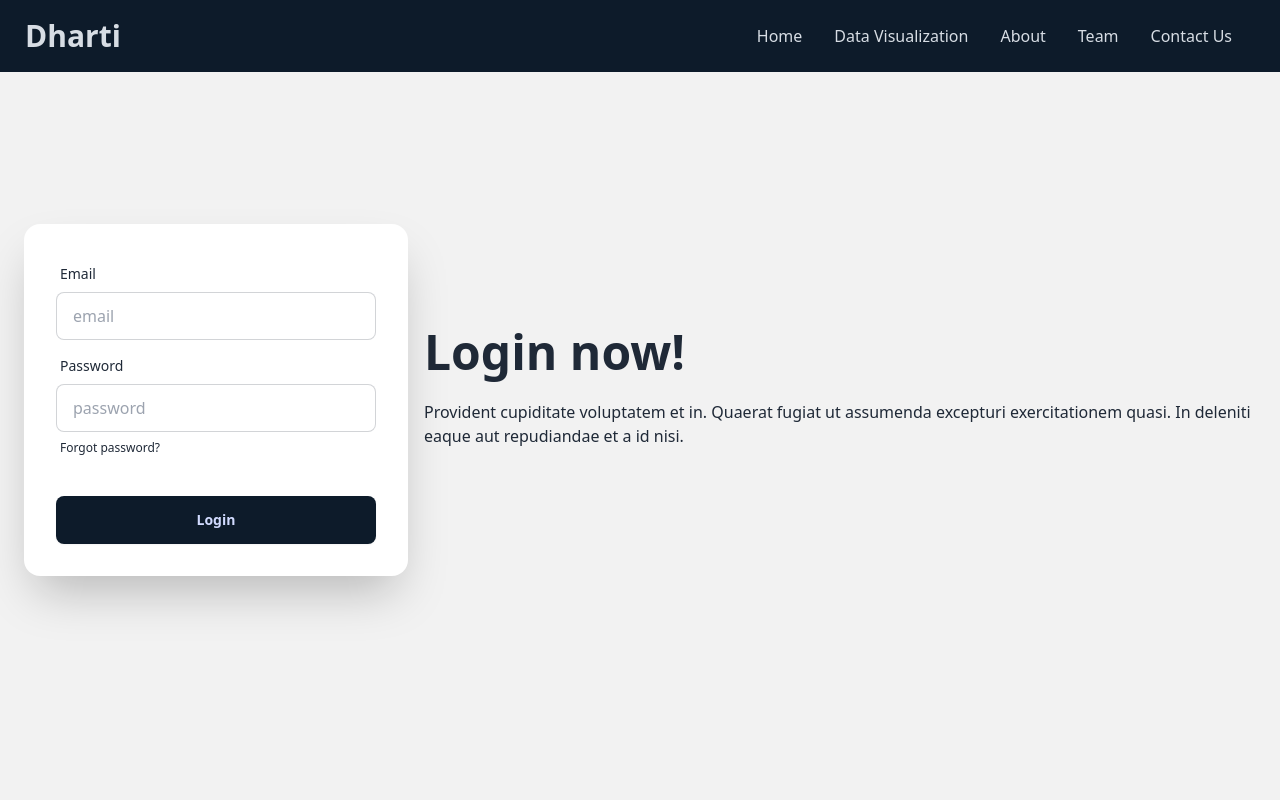
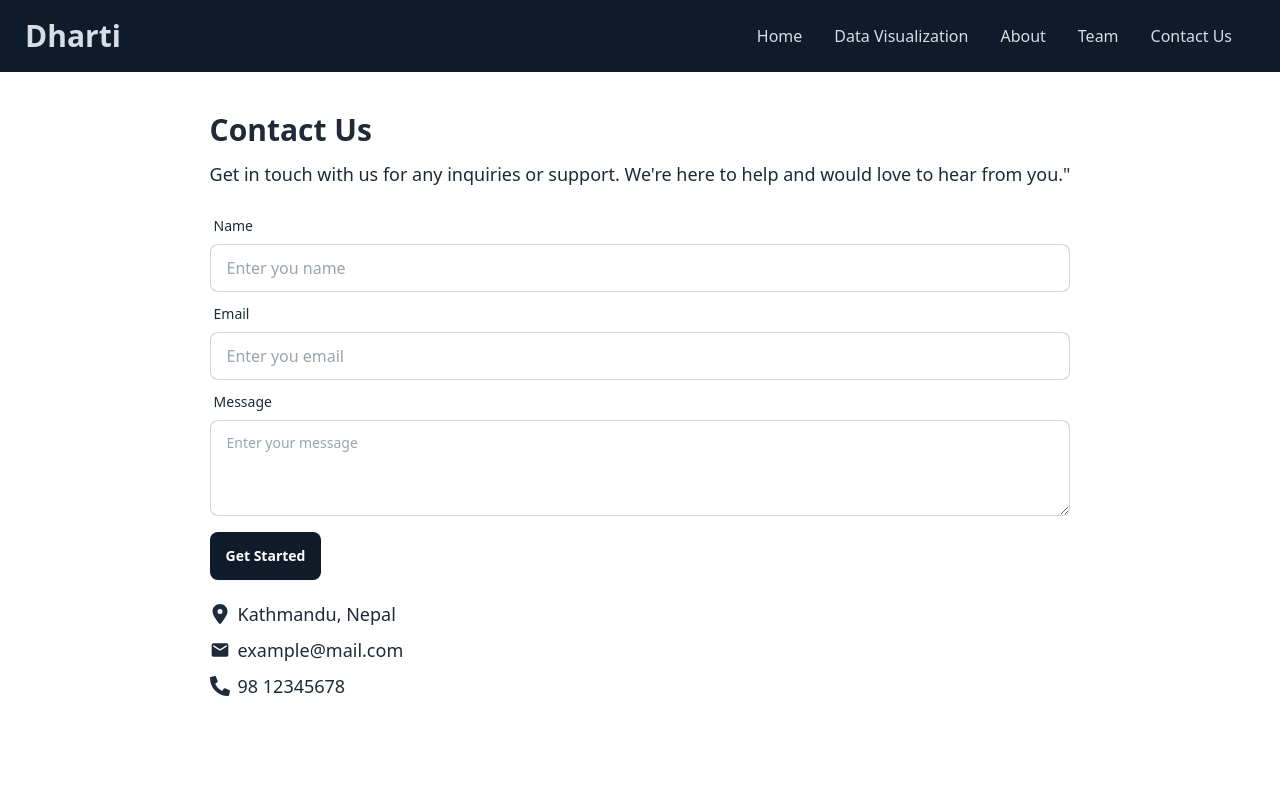
Before and after one commit to bikashmishraa/Dharti-2.0, a React (Vite) app: page /contact in a window 1280 px wide. Built offline with nearby package versions, Linux system fonts and the light colour scheme; a web font is replaced by a local one.

Commit message:
contact-us section added

```diff
--- a/src/pages/ContactUs.jsx
+++ b/src/pages/ContactUs.jsx
@@ -1,56 +1,93 @@
-import React from "react";
+import { FaLocationDot } from "react-icons/fa6";
+import { MdMail } from "react-icons/md";
+import { FaPhoneAlt } from "react-icons/fa";
 
 const ContactUs = () => {
   return (
-    <>
-      <div className="section-wrapper hero bg-base-200 min-h-screen">
-        <div className="hero-content flex-col lg:flex-row-reverse">
-          <div className="text-center lg:text-left">
-            <h1 className="text-5xl font-bold">Login now!</h1>
-            <p className="py-6">
-              Provident cupiditate voluptatem et in. Quaerat fugiat ut assumenda
-              excepturi exercitationem quasi. In deleniti eaque aut repudiandae
-              et a id nisi.
+    <section className="section-wrapper flex-center">
+      <div className="space-y-5">
+        <div className="space-y-3">
+          <h2 className="text-3xl font-semibold">Contact Us</h2>
+          <p className="text-lg">
+            Get in touch with us for any inquiries or support. We're here to
+            help and would love to hear from you."
           </p>
         </div>
-          <div className="card bg-base-100 w-full max-w-sm shrink-0 shadow-2xl">
-            <form className="card-body">
-              <div className="form-control">
-                <label className="label">
+
+        <form className="space-y-1">
+          <label className="form-control w-full">
+            <div className="label">
+              <span className="label-text">Name</span>
+            </div>
+            <input
+              type="text"
+              placeholder="Enter you name"
+              className="input input-bordered w-full"
+            />
+          </label>
+          <label className="form-control w-full">
+            <div className="label">
               <span className="label-text">Email</span>
-                </label>
+            </div>
             <input
               type="email"
-                  placeholder="email"
-                  className="input input-bordered"
-                  required
+              placeholder="Enter you email"
+              className="input input-bordered w-full"
             />
+          </label>
+          <label className="form-control w-full pb-3">
+            <div className="label">
+              <span className="label-text">Message</span>
             </div>
-              <div className="form-control">
-                <label className="label">
-                  <span className="label-text">Password</span>
+            <textarea
+              className="textarea textarea-bordered h-24 "
+              placeholder="Enter your message"
+            ></textarea>
           </label>
-                <input
-                  type="password"
-                  placeholder="password"
-                  className="input input-bordered"
-                  required
-                />
-                <label className="label">
-                  <a href="#" className="label-text-alt link link-hover">
-                    Forgot password?
-                  </a>
-                </label>
+          <button type="submit" className="btn btn-primary text-[white]">
+            Get Started
+          </button>
+        </form>
+
+        <ul className="contact-list">
+          <li>
+            <span>
+              <FaLocationDot />
+            </span>
+            Kathmandu, Nepal
+          </li>
+          <li>
+            <span>
+              <MdMail />
+            </span>
+            <a href="">example@mail.com</a>
+          </li>
+          <li>
+            <span>
+              <FaPhoneAlt />
+            </span>
+            <a href="">98 12345678</a>
+          </li>
+        </ul>
       </div>
-              <div className="form-control mt-6">
-                <button className="btn btn-primary">Login</button>
-              </div>
-            </form>
-          </div>
-        </div>
-      </div>
-    </>
+    </section>
   );
 };
 
+// "Get in touch with us for any inquiries or support. We're here to help and would love to hear from you."
+
+/*
+<label className="form-control w-full max-w-xs">
+  <div className="label">
+    <span className="label-text">What is your name?</span>
+    <span className="label-text-alt">Top Right label</span>
+  </div>
+  <input type="text" placeholder="Type here" className="input input-bordered w-full max-w-xs" />
+  <div className="label">
+    <span className="label-text-alt">Bottom Left label</span>
+    <span className="label-text-alt">Bottom Right label</span>
+  </div>
+</label>
+*/
+
 export default ContactUs;
--- a/src/pages/Team.jsx
+++ b/src/pages/Team.jsx
@@ -20,7 +20,7 @@ const Team = () => {
                   className="w-full h-80 bg-center bg-cover bg-no-repeat rounded-lg shadow-lg"
                   style={{ backgroundImage: `url(${team.image})` }}
                 ></div>
-                <div className="text-center">
+                <div className="text-center space-y-2">
                   <h3 className="text-lg font-medium text-primary">
                     {team.name}
                   </h3>
--- a/src/styles/components.scss
+++ b/src/styles/components.scss
@@ -1,3 +1,19 @@
 .section-wrapper {
-  @apply w-full min-h-screen px-2 py-28;
+  @apply md:max-w-4xl mx-auto w-full min-h-screen px-3 py-28;
 }
+
+.contact-list {
+  @apply space-y-2;
+
+  & li {
+    @apply flex items-center gap-2 text-lg;
+
+    a {
+      @apply hover:underline;
+    }
+
+    span {
+      @apply text-xl;
+    }
+  }
+}
```
Also changed, not shown: 1 other file (tests, documents, lock files or other folders). Lines whose indentation alone changed are shown as unchanged.
